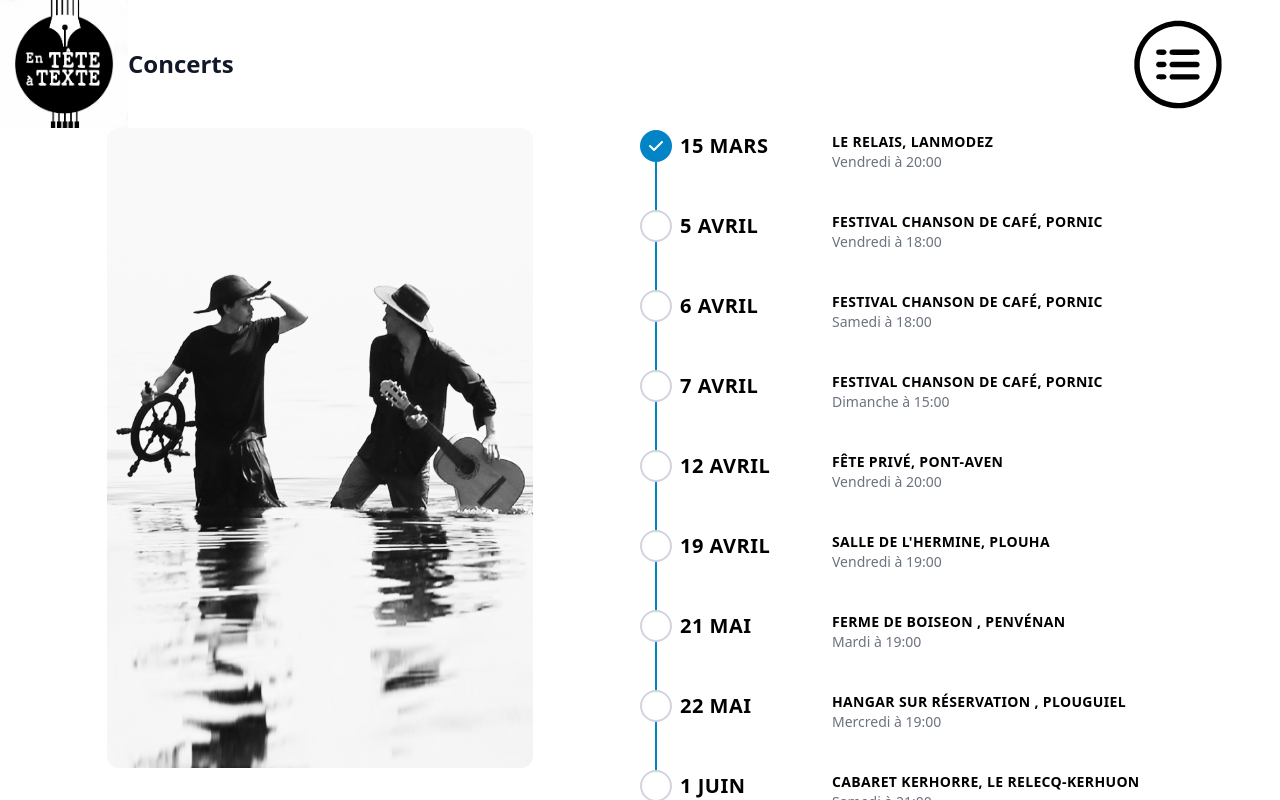
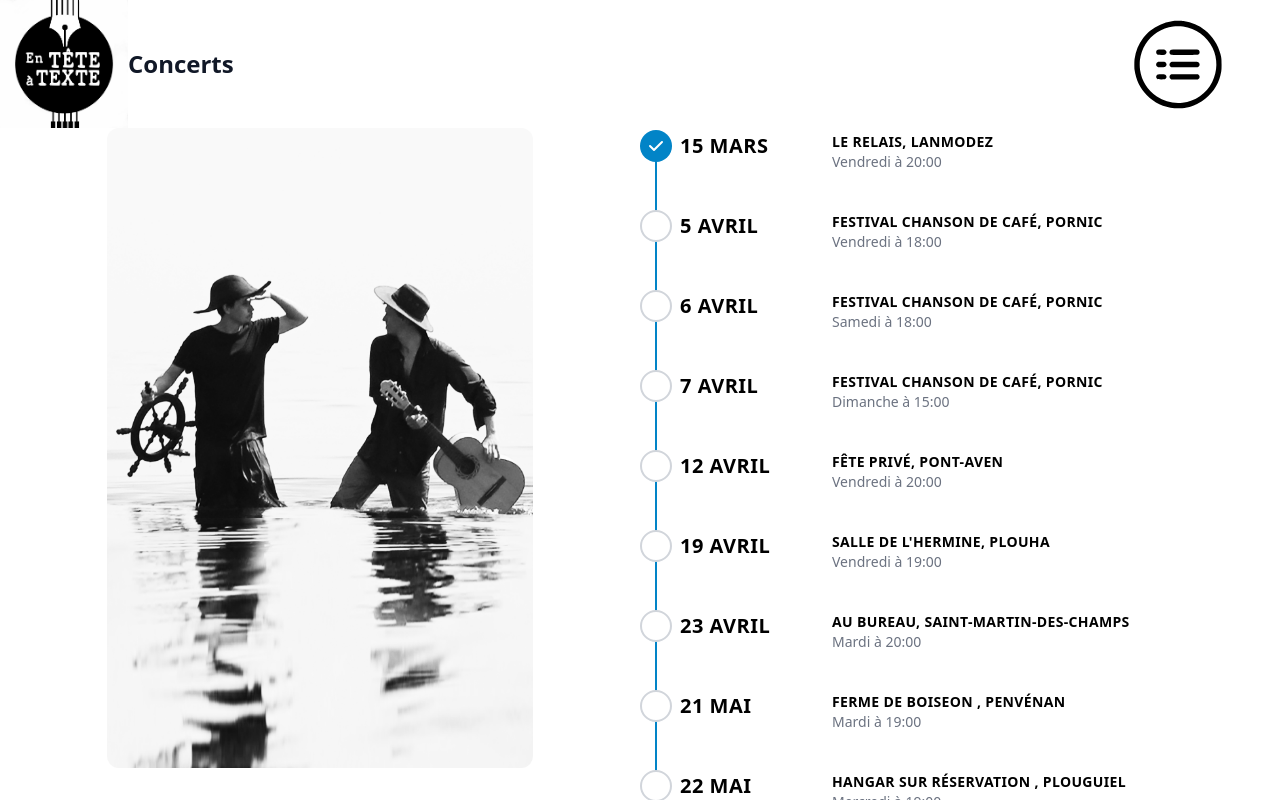
Before and after one commit to AlexandreKempf/en-tete-a-texte, a SvelteKit app: page /concerts in a window 1280 px wide. Shown: the top 800 px of the page. Built offline with nearby package versions, Linux system fonts and the light colour scheme.

Commit message:
Update concerts.js

```diff
--- a/src/routes/concerts.js
+++ b/src/routes/concerts.js
@@ -206,6 +206,10 @@ export const concerts = [
         place: "Salle de L'Hermine, Plouha"
     },
     {
+        date: new Date(2024, 3, 23, 20),
+        place: "Au Bureau, Saint-Martin-des-Champs"
+    },
+    {
         date: new Date(2024, 4, 21, 19),
         place: 'Ferme de Boiseon , Penvénan'
     },
```
